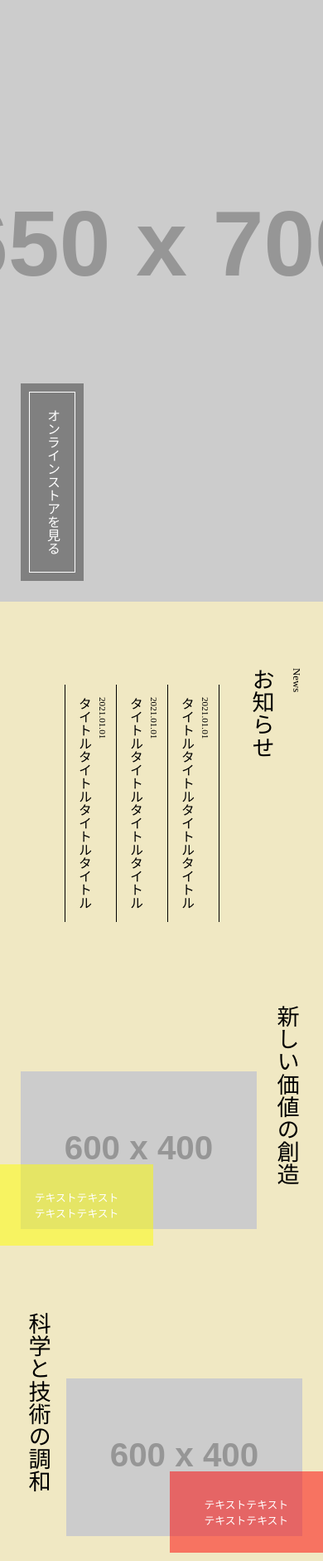
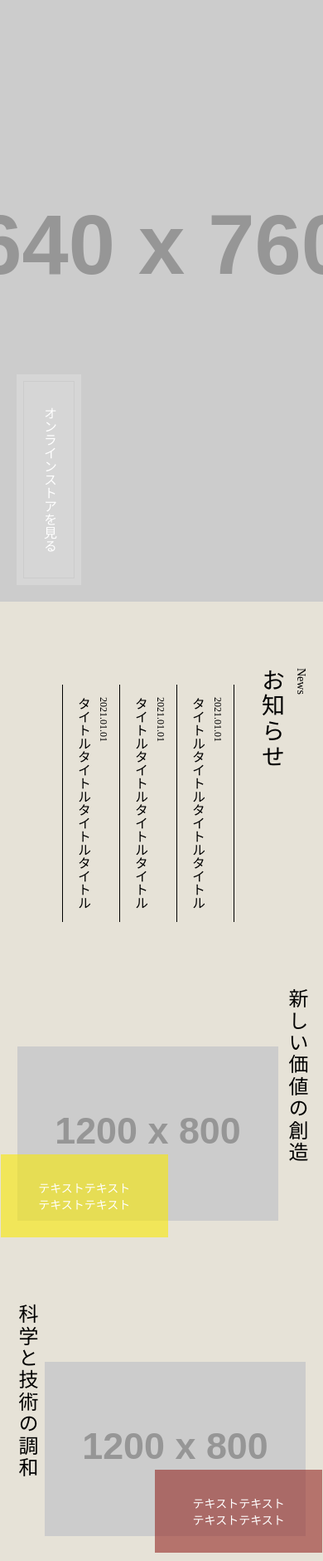
Before and after one commit to kanomatayuta/chapter8-Copy, a plain HTML site: page Task-6/index.html in a window 390 px wide. Shown: the part 119-2000 px from the top of the page at 83% size. Drawn offline with Linux system fonts and the light colour scheme; placeholder pictures from the web are drawn by us.

Commit message:
task-6 after

```diff
--- a/Task-6/css/reset.css
+++ b/Task-6/css/reset.css
@@ -20,6 +20,6 @@ li{
   list-style: none;
 }
 a{
-  color: white;
+  color: #fff;
   text-decoration: none;
 }
--- a/Task-6/css/style.css
+++ b/Task-6/css/style.css
@@ -3,45 +3,53 @@
 
 body{
   font-family: 'Noto Serif JP', serif;
-  background-color: #f0e8c3;
-  color: black;
+  background-color: #e6e2d7;
+  color: #000;
 }
 
 /* Header */
 #header{
   width: 100%;
   height: 100vh;
-  padding: 70px;
-  margin-bottom: 200px;
-  background-image: url(https://placehold.jp/1900x1200.png);
+  padding: 60px 80px;
+  margin-bottom: 180px;
+  background-image: url(https://placehold.jp/1920x1280.png);
   background-size: cover;
+  background-repeat: no-repeat;
   background-position:  center top;
-  background-repeat: no-repeat;
+  writing-mode: vertical-rl;          /*ブラウザで反映されない場合もあるので下記ベンダープレフィックスを指定*/
+  -webkit-writing-mode: vertical-rl;  /* Chrome、Safari用 */
+  -moz-writing-mode: vertical-rl;     /* Firefox用 */
+  -ms-writing-mode: tb-rl;            /* IE用 */
   position: relative;
-  writing-mode: vertical-rl;
-  -webkit-writing-mode: vertical-rl;
 }
 /* logo */
-.site-logo{
-  font-size: 2.5rem;
+.site-title{
+  line-height: 1px;
   margin-left: 60px;
+}
+.site-title a {
+  display: block;
+}
+.site-title img {
+  width: 40px;
 }
 /* nav */
 .nav__list-item {
-  margin-left: 30px;
+  margin-left: 25px;
 }
 /* onlineStore */
 .onlineStore{
-  background-color: gray;
-  padding: 10px;
+  padding: 8px;
+  background: rgba(255,255,255,0.2);
   position: absolute;
-  left: 50px;
+  left: 40px;
   bottom: 30px;
 }
 .onlineStore-style{
   display: block;
-  border: solid 1px white;
-  padding: 20px 15px;
+  border: solid 1px #ccc;
+  padding: 30px 18px;
 }
 .onlineStore-style:hover{
   opacity: 0.7;
@@ -51,206 +59,238 @@ body{
 .wrap{
   width: 100%;
   max-width: 1000px;
-  padding: 0 25px;
   margin: 0 auto;
+  padding: 0 20px;
 }
-.section-title{
+/* News */
+#news{
+  margin-bottom: 180px;
+  display: flex;
+  flex-direction: row-reverse;
+}
+#news .section-title{
+  font-weight: normal;
+  line-height: 1;
   writing-mode: vertical-rl;
   -webkit-writing-mode: vertical-rl;
-  font-weight: normal;
+  -moz-writing-mode: vertical-rl;
+  -ms-writing-mode: tb-rl;
 }
-#news ,#commodity-1, #commodity-2{
-  display: flex;
-  margin-bottom: 200px;
-}
-#news,#commodity-1{
-  flex-direction: row-reverse;
-}
-/* News */
-.news-title-en{
+#news .section-title-en{
   display: block;
-  font-size: 0.8rem;
+  font-size: 0.875rem;
   margin-left: 15px;
 }
-.news-title-ja{
+#news .section-title-ja{
   display: block;
-  font-size: 2rem;
+  font-size: 2.25rem;
+  letter-spacing: 0.1em;
 }
-.news__list{
+.section__list{
+  padding: 80px 100px 0 0;
   writing-mode: vertical-rl;
   -webkit-writing-mode: vertical-rl;
-  padding: 80px 100px 0 0;
+  -moz-writing-mode: vertical-rl;
+  -ms-writing-mode: tb-rl;
 }
-.news__list-date{
-  border-right: solid 1px black;
-  font-size: 0.7rem;
-  padding: 20px 35px 20px 10px;
+.section__list-date{
+  border-right: solid 1px #000;
+  font-size: 0.75rem;
+  padding: 15px 30px 15px 5px;
 }
-.news__list-tex{
-  padding: 20px 0 20px 35px;
+.section__list-tex{
+  padding: 15px 0 15px 30px;
 }
-.news__list-tex:last-child{
-  border-left: solid 1px black;
+.section__list-tex:last-child{
+  border-left: solid 1px #000;
 }
 
-/* Commodity-1,2共通*/
-.commodity-title-ja{
+/* Products（共通） */
+.products {
+  display: flex;
+  margin-bottom: 180px;
+}
+.products .section-title {
+  font-weight: normal;
+  line-height: 1;
+}
+.products .section-title-ja{
   font-size: 2rem;
+  letter-spacing: 0.1em;
   margin-bottom: 20px;
 }
-.commodity-title-en{
-  font-size: 0.8rem;
+.products .section-title-en{
+  font-size: 0.875rem;
 }
-.commodity-1__cont ,.commodity-2__cont{
+.section__cont{
   width: 65%;
   margin-top: 100px;
   position: relative;
 }
-.commodity-1__cont-tex ,.commodity-2__cont-tex{
-  writing-mode: sideways-rl;
-  width: 60%;
+.section__cont-tex {
+  width: 56%;
+  color: #fff;
   padding: 50px 0;
-  bottom: -20px;
   text-align: center;
   position: absolute;
-  color: white;
+  bottom: -20px;
 }
-/* #commodity-1 */
-#commodity-1 .section-title{
-  margin-left: 25px;
+/* Products-1 */
+#products-1 {
+  flex-direction: row-reverse;
 }
-.commodity-1__cont-tex {
-  left: -25px;
-  background: rgba(255, 255, 0, 0.5);
+#products-1 .section-title {
+  margin-left: 20px;
+  writing-mode: vertical-lr;
+  -webkit-writing-mode: vertical-lr;
+  -moz-writing-mode: vertical-lr;
+  -ms-writing-mode: tb-lr;
+}
+#products-1 .section__cont-tex {
+  left: -20px;
+  background: rgba(249, 233, 6, 0.6);
 }
 /* commodity-2 */
-#commodity-2 .section-title{
-  margin-right: 25px;
+#products-2 .section-title {
+  margin-right: 20px;
+  writing-mode: vertical-rl;
+  -webkit-writing-mode: vertical-rl;
+  -moz-writing-mode: vertical-rl;
+  -ms-writing-mode: tb-rl;
 }
-.commodity-2__cont-tex{
-  right: -25px;
-  background: rgba(255, 0, 0, 0.5);
+#products-2 .section__cont-tex {
+  right: -20px;
+  background: rgba(149, 42, 38, 0.6);
 }
 
-/* map */
+/* Map */
 .map-style{
   width: 100%;
   vertical-align: bottom;
 }
 
-/* footer */
+/* Footer */
 #footer{
-  color: white;
-  background-color: black;
-  padding: 70px;
+  background-color: #000;
+  color: #fff;
+  padding: 80px 80px 30px 30px;
 }
 .footer__cont{
   width: 100%;
   display: flex;
   justify-content: space-between;
-  font-size: 0.8rem;
+  font-size: 0.875rem;
   margin-bottom: 10px;
 }
-.footer__cont-left ,.footer__cont-right{
+.footer__cont-left ,
+.footer__cont-right{
   writing-mode: vertical-rl;
   -webkit-writing-mode: vertical-rl;
+  -moz-writing-mode: vertical-rl
 }
-.footer__cont-right-domicile,.footer__cont-right-tele{
-  line-height: 1;
+.footer__cont-right-logo{
+  width: 40px;
+  margin-left: 60px;
 }
-.footer__cont-right-list{
+.footer__cont-right-info{
+  line-height: 2;
+}
+.footer__cont-right-menuList{
   font-size: 1rem;
   margin-right: 60px;
 }
-.footer__cont-right-list-item{
-  margin-left: 30px;
+.footer__cont-right-menuList-item{
+  margin-left: 25px;
 }
 .copyright{
-  font-size: 0.5rem;
+  font-size: 0.625rem;
   text-align: center;
 }
 
 
-@media screen and (max-width: 800px){
+@media screen and (max-width: 768px){
   .wrap{
     max-width: 100%;
   }
-  /* header */
+  /* Header */
   #header{
-    background-image: url(https://placehold.jp/650x700.png);
+    background-image: url(https://placehold.jp/640x760.png);
     padding: 20px;
     margin-bottom: 80px;
   }
   .onlineStore{
-    left: 25px;
-    bottom: 25px;
+    left: 20px;
+    bottom: 20px;
   }
-  /* main 共通 */
-  #news, #commodity-1, #commodity-2{
-    margin-bottom: 100px;
+
+  /* News */
+  #news{
+    margin-bottom: 80px;
   }
-  /* news */
-  .news-title-ja{
-    font-size: 1.7rem;
+  #news .section-title-ja{
+    font-size: 1.75rem;
   }
-  .news__list{
+  #news .section__list{
     padding: 20px 30px 0 0;
   }
-  .news__list-date{
-    padding: 15px 10px 15px 5px;
+  .section__list-date{
+    padding: 15px 12px 15px 5px;
   }
-  .news__list-tex{
-    padding: 15px 0 15px 10px;
+  /* ４番目以降非表示 */
+  .section__list-date:nth-of-type(n + 4){
+    display: none;
   }
-  .news__list-tex:nth-of-type(3) {
+  .section__list-tex{
+    padding: 15px 0 15px 12px;
+  }
+  .section__list-tex:nth-of-type(3) {
     border-left: solid 1px #000;
   }
-  /* ４番目以降非表示 */
-  .news__list-date:nth-of-type(n + 4){
-    display: none;
-  }
-  .news__list-tex:nth-of-type(n + 4) {
+  .section__list-tex:nth-of-type(n + 4) {
     display: none;
   }
 
-  /* commodity-1,2共通 */
-  .commodity-title-ja{
-    font-size: 1.7rem;
+  /* Products-1,2共通 */
+  .products {
+    margin-bottom: 100px;
+  }
+  .products .section-title-ja{
+    font-size: 1.5rem;
   }
   /* 英語非表示 */
-  .commodity-title-en {
+  .products .section-title-en {
     display: none;
   }
-  .commodity-1__cont ,.commodity-2__cont{
+  .products .section__cont{
     width: 90%;
-    margin-top: 80px;
+    margin-top: 70px;
   }
-  .commodity-1__cont-tex ,.commodity-2__cont-tex{
-    width: 65%;
-    font-size: 0.8rem;
+  .products .section__cont-tex{
+    width: 64%;
+    font-size: 0.875rem;
     padding: 30px 0;
   }
-  /* commodity-1 */
-  #commodity-1 .section-title{
-    margin-left: 15px;
+  /* Products-1 */
+  #products-1 .section-title{
+    margin-left: 10px;
   }
-  /* Commodity-2 */
-  #commodity-2 .section-title{
-    margin-right: 15px;
+  /* Products-2 */
+  #products-2 .section-title{
+    margin-right: 10px;
   }
 
   /* Footer */
   #footer {
-    padding: 40px 20px;
+    padding: 40px 20px 30px 20px;
   }
-  #footer .site-logo {
-    margin-left: 30px;
+  .footer__cont-right-logo{
+    margin-left: 25px;
   }
-  .footer__cont-right-list {
-    font-size: 0.8rem;
+  .footer__cont-right-menuList {
+    font-size: 0.875rem;
     margin-right: 25px;
   }
-  .footer__cont-right-list-item{
-    margin-left: 15px;
+  .footer__cont-right-menuList-item{
+    margin-left: 10px;
   }
 }
--- a/Task-6/index.html
+++ b/Task-6/index.html
@@ -11,62 +11,62 @@
 
 <body>
   <header id="header">
-    <h1 class="site-logo"><a href="#">創造</a></h1>
+    <h1 class="site-title">
+      <a href="#"><img src="https://placehold.jp/999999/cccccc/57x132.png" alt="創作"></a>
+    </h1>
+
     <nav class="nav">
       <ul class="nav__list">
         <li class="nav__list-item"><a href="#news">お知らせ</a></li>
-        <li class="nav__list-item"><a href="#commodity-1">商品のご紹介</a></li>
+        <li class="nav__list-item"><a href="#products-1">商品のご紹介</a></li>
         <li class="nav__list-item"><a href="#map">店舗のご案内</a></li>
       </ul>
     </nav>
-    <div class="onlineStore"><a class="onlineStore-style" href="#" target="_blank">オンラインストアを見る</a></div>
+
+    <div class="onlineStore">
+      <a class="onlineStore-style" href="#" target="_blank">オンラインストアを見る</a>
+    </div>
   </header>
 
   <main id="main">
     <section id="news" class="wrap">
       <h2 class="section-title">
-        <span class="news-title-en">News</span>
-        <span class="news-title-ja">お知らせ</span>
+        <span class="section-title-en">News</span>
+        <span class="section-title-ja">お知らせ</span>
       </h2>
-      <dl class="news__list">
-        <dt class="news__list-date">2021.01.01</dt>
-        <dd class="news__list-tex">タイトルタイトルタイトルタイトル</dd>
-        <dt class="news__list-date">2021.01.01</dt>
-        <dd class="news__list-tex">タイトルタイトルタイトルタイトル</dd>
-        <dt class="news__list-date">2021.01.01</dt>
-        <dd class="news__list-tex">タイトルタイトルタイトルタイトル</dd>
-        <dt class="news__list-date">2021.01.01</dt>
-        <dd class="news__list-tex">タイトルタイトルタイトルタイトル</dd>
-        <dt class="news__list-date">2021.01.01</dt>
-        <dd class="news__list-tex">タイトルタイトルタイトルタイトル</dd>
+      <dl class="section__list">
+        <dt class="section__list-date">2021.01.01</dt>
+        <dd class="section__list-tex">タイトルタイトルタイトルタイトル</dd>
+        <dt class="section__list-date">2021.01.01</dt>
+        <dd class="section__list-tex">タイトルタイトルタイトルタイトル</dd>
+        <dt class="section__list-date">2021.01.01</dt>
+        <dd class="section__list-tex">タイトルタイトルタイトルタイトル</dd>
+        <dt class="section__list-date">2021.01.01</dt>
+        <dd class="section__list-tex">タイトルタイトルタイトルタイトル</dd>
+        <dt class="section__list-date">2021.01.01</dt>
+        <dd class="section__list-tex">タイトルタイトルタイトルタイトル</dd>
       </dl>
     </section>
 
-    <section id="commodity-1" class="wrap">
+    <section id="products-1" class="products wrap">
       <h2 class="section-title">
-        <span class="commodity-title-ja">新しい価値の創造</span>
-        <span class="commodity-title-en">Create New Values</span>
+        <span class="section-title-ja">新しい価値の創造</span>
+        <span class="section-title-en">Create New Values</span>
       </h2>
-      <div class="commodity-1__cont">
-        <img class="commodity-1__cont-img" src="https://placehold.jp/600x400.png">
-        <p class="commodity-1__cont-tex">
-          テキストテキスト<br>
-          テキストテキスト
-        </p>
+      <div class="section__cont">
+        <img class="section__cont-img" src="https://placehold.jp/1200x800.png" alt="">
+        <p class="section__cont-tex">テキストテキスト<br>テキストテキスト</p>
       </div>
     </section>
 
-    <section id="commodity-2" class="wrap">
+    <section id="products-2" class="products wrap">
       <h2 class="section-title">
-        <span class="commodity-title-ja">科学と技術の調和</span>
-        <span class="commodity-title-en">Science & Technology</span>
+        <span class="section-title-ja">科学と技術の調和</span>
+        <span class="section-title-en">Science &amp; Technology</span>
       </h2>
-      <div class="commodity-2__cont">
-        <img class="commodity-2__cont-img" src="https://placehold.jp/600x400.png">
-        <p class="commodity-2__cont-tex">
-          テキストテキスト<br>
-          テキストテキスト
-        </p>
+      <div class="section__cont">
+        <img class="section__cont-img" src="https://placehold.jp/1200x800.png" alt="">
+        <p class="section__cont-tex">テキストテキスト<br>テキストテキスト</p>
       </div>
     </section>
 
@@ -78,19 +78,21 @@
   <footer id="footer">
     <div class="footer__cont">
       <div class="footer__cont-left">
-        <p>
-          <a href="#" target="_blank">オンラインストアを見る</a>|
-          <a href="mailto:xxxxx@xxx.xxx.com">お問い合わせ</a>
+        <p><a href="#" target="_blank">オンラインストアを見る</a> | <a href="mailto:xxxxx@xxx.xxx.com">お問い合わせ</a></p>
+      </div>
+
+      <div class="footer__cont-right">
+        <div class="footer__cont-right-logo">
+          <img src="https://placehold.jp/999999/cccccc/57x132.png" alt="創作">
+        </div>
+        <p class="footer__cont-right-info">
+          〒１０６-００３２　東京都港区六本木５丁目×××××<br>
+          電話：<a href="tel:03-xxxx-xxxx">０３-ＸＸＸＸ-ＸＸＸＸ</a>
         </p>
-      </div>
-      <div class="footer__cont-right">
-        <h1 class="site-logo">創造</h1>
-        <p class="footer__cont-right-domicile">〒１０６-００３２　東京都港区六本木５丁目×××××</p>
-        <p class="footer__cont-right-tele">電話：<a href="tel:03-xxxx-xxxx">０３-ＸＸＸＸ-ＸＸＸＸ</a></p>
-        <ul class="footer__cont-right-list">
-          <li class="footer__cont-right-list-item"><a href="#news">お知らせ</a></li>
-          <li class="footer__cont-right-list-item"><a href="#commodity-1">商品のご紹介</a></li>
-          <li class="footer__cont-right-list-item"><a href="#map">店舗のご案内</a></li>
+        <ul class="footer__cont-right-menuList">
+          <li class="footer__cont-right-menuList-item"><a href="#news">お知らせ</a></li>
+          <li class="footer__cont-right-menuList-item"><a href="#products-1">商品のご紹介</a></li>
+          <li class="footer__cont-right-menuList-item"><a href="#map">店舗のご案内</a></li>
         </ul>
       </div>
     </div>
```
